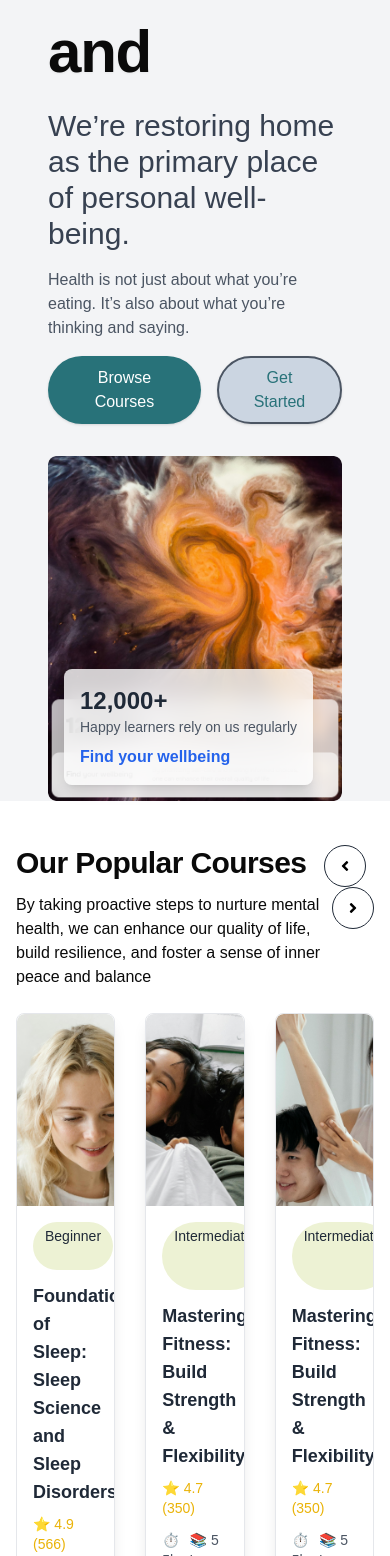
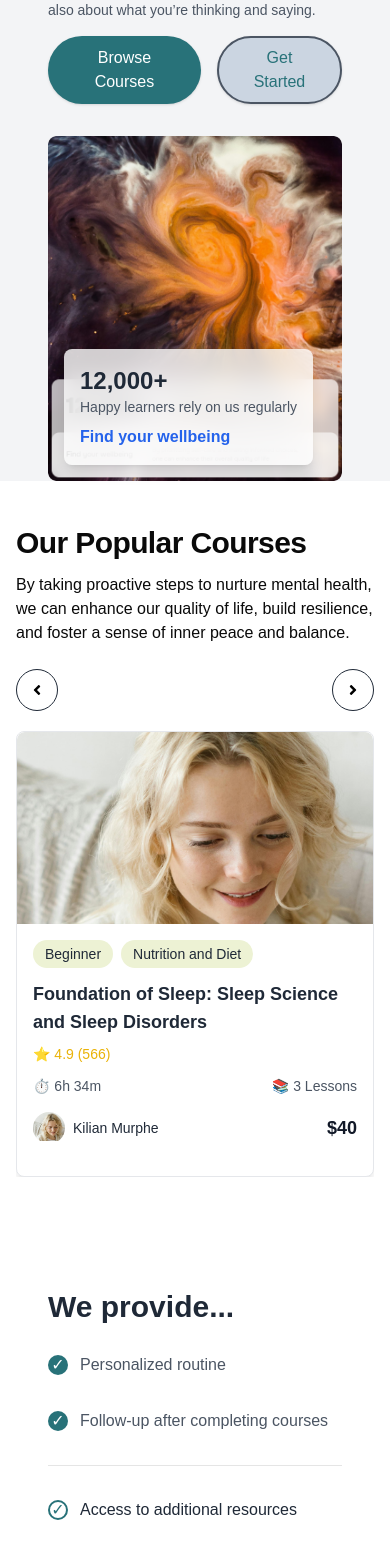
Before and after one commit to git12nazneen/Pinemesh, a Next.js app: page / in a window 390 px wide. Shown: the part 432-1988 px from the top of the page. Built offline with nearby package versions, Linux system fonts and the light colour scheme; no server answers.

Commit message:
responsive done

```diff
--- a/src/app/(landing-page)/_components/banner.jsx
+++ b/src/app/(landing-page)/_components/banner.jsx
@@ -7,7 +7,7 @@
   return (
     <section className='bg-gray-100 px-8'>
       <Container>
-        <div className="flex flex-col md:flex-row items-center justify-between  rounded-lg">
+        <div className="flex flex-col md:flex-row items-center justify-between rounded-lg">
 
           {/* <!-- Left Section: Content --> */}
           <div className="max-w-lg space-y-4">
@@ -18,12 +18,12 @@
               </span>
               <span className="text-gray-600 text-sm">(566)</span>
             </div>
-            <TypingAnimation  text=" #1 Platform Powering Health and Wellness"></TypingAnimation>
+            <TypingAnimation text=" #1 Platform Powering Health and Wellness" />
             {/* <!-- Description --> */}
-            <p className="text-gray-700 text-3xl">
+            <p className="text-gray-700 text-2xl sm:text-3xl md:text-4xl">
               We’re restoring home as the primary place of personal well-being.
             </p>
-            <p className="text-gray-600">
+            <p className="text-gray-600 text-sm sm:text-base md:text-lg">
               Health is not just about what you’re eating. It’s also about what you’re thinking and saying.
             </p>
 
@@ -53,8 +53,8 @@
 
             {/* <!-- Stats Card --> */}
             <div className="absolute bottom-4 left-4 bg-white p-4 rounded-lg shadow-lg backdrop-blur-md bg-opacity-80">
-              <p className="text-2xl font-bold text-gray-800">12,000+</p>
-              <p className="text-gray-600 text-sm">Happy learners rely on us regularly</p>
+              <p className="text-2xl sm:text-3xl md:text-4xl font-bold text-gray-800">12,000+</p>
+              <p className="text-gray-600 text-sm sm:text-base md:text-lg">Happy learners rely on us regularly</p>
               <p className="mt-2 text-blue-600 font-semibold">Find your wellbeing</p>
             </div>
           </div>
@@ -62,6 +62,5 @@
         </div>
       </Container>
     </section>
-
   )
 }
--- a/src/app/(landing-page)/_components/navbar.jsx
+++ b/src/app/(landing-page)/_components/navbar.jsx
@@ -18,18 +18,15 @@
 import { navLinks } from '@/lib/data';
 import { Button } from '@/components/ui/button';
 
-
-
 export const Navbar = () => {
   const [isOpen, setIsOpen] = useState(false);
-  // {JSON.stringfy(session)}
+  const { data: session } = useSession();
 
-  const closeDrawer = () => setIsOpen(false);   //for drawer
-  const { data: session } = useSession();
+  const closeDrawer = () => setIsOpen(false); // for drawer
 
   return (
     <nav className="sticky top-0 backdrop-blur-2xl bg-white shadow-lg dark:bg-gray-800 bg-opacity-80 z-50 py-2">
-      <div className="container px-6 py-2 mx-auto ">
+      <div className="container px-6 py-2 mx-auto">
         <div className="flex items-center justify-between">
           {/* Logo on the left side */}
           <Link href="/">
@@ -42,7 +39,6 @@
               />
             </div>
           </Link>
-
 
           {/* Mobile menu button */}
           <button
@@ -58,7 +54,7 @@
           {/* Backdrop for drawer */}
           {isOpen && (
             <div
-              className="fixed inset-0 bg-black bg-opacity-50 z-10 lg:hidden"
+              className="fixed inset-0 bg-gray-300 bg-opacity-80 z-10 lg:hidden"
               onClick={closeDrawer}
             ></div>
           )}
@@ -74,7 +70,7 @@
                 <path strokeLinecap="round" strokeLinejoin="round" d="M6 18L18 6M6 6l12 12" />
               </svg>
             </button>
-            <div className="flex flex-col items-start mt-16 space-y-4 px-6">
+            <div className="flex flex-col items-start mt-16 space-y-4 px-6 bg-gray-200">
               {navLinks.map((link) => (
                 <Link
                   key={link.href}
@@ -97,12 +93,13 @@
                     <DropdownMenuLabel>My Account</DropdownMenuLabel>
                     <DropdownMenuSeparator />
                     <DropdownMenuItem>{session.user?.name}</DropdownMenuItem>
-                    <DropdownMenuItem> <button onClick={() => signOut()} className="flex items-center gap-2">Sign out <ArrowDownRight /></button></DropdownMenuItem>
+                    <DropdownMenuItem>
+                      <button onClick={() => signOut()} className="flex items-center gap-2">Sign out <ArrowDownRight /></button>
+                    </DropdownMenuItem>
                   </DropdownMenuContent>
                 </DropdownMenu>
               )}
               <Link href="/dashboard" className="text-gray-700 dark:text-gray-200 hover:bg-gray-100 dark:hover:bg-gray-700 w-full px-3 py-2 rounded-md">Dashboard</Link>
-
             </div>
           </div>
 
@@ -112,19 +109,20 @@
               <Link
                 key={link.href}
                 href={link.href}
-                className='text-gray-900 '
+                className='text-gray-900'
               >
                 {link.label}
               </Link>
             ))}
 
             <h1>
-            <BriefcaseBusiness />
+              <BriefcaseBusiness />
             </h1>
             {!session ? (
               <Link href='/sign-in'>
                 <Button className='bg-[#287279]' title='Login'>Login</Button>
               </Link>
+
             ) : (
               <DropdownMenu>
                 <DropdownMenuTrigger className='border-none'>
@@ -134,14 +132,15 @@
                   <DropdownMenuLabel>My Account</DropdownMenuLabel>
                   <DropdownMenuSeparator />
                   <DropdownMenuItem>{session.user?.name}</DropdownMenuItem>
-                  <DropdownMenuItem> <button onClick={() => signOut()} className="flex items-center gap-2">Sign out <ArrowDownRight /></button></DropdownMenuItem>
                   <DropdownMenuItem>
-                    <Link href="/dashboard" className=" py-2 font-bold text-gray-700 dark:text-gray-200">Dashboard</Link>
+                    <button onClick={() => signOut()} className="flex items-center gap-2">Sign out <ArrowDownRight /></button>
+                  </DropdownMenuItem>
+                  <DropdownMenuItem>
+                    <Link href="/dashboard" className="py-2 font-bold text-gray-700 dark:text-gray-200">Dashboard</Link>
                   </DropdownMenuItem>
                 </DropdownMenuContent>
               </DropdownMenu>
             )}
-
           </div>
         </div>
       </div>
--- a/src/app/(landing-page)/_components/popularCourse.jsx
+++ b/src/app/(landing-page)/_components/popularCourse.jsx
@@ -16,13 +16,15 @@
   return (
     <Container>
       <div className="max-w-7xl mt-3 lg:mt-14 py-8">
-        <div className='flex justify-between'>
-          <div className='text-start  justify-start'>
-
-            <BlurIn word=' Our Popular Courses'></BlurIn>
-            <p className='max-w-3xl py-3 mb-3'>By taking proactive steps to nurture mental health, we can enhance our quality of life, build resilience, and foster a sense of inner peace and balance</p>
+        <div className='flex flex-col md:flex-row justify-between mb-5'>
+          <div className='text-start md:w-2/3'>
+            <BlurIn word='Our Popular Courses' />
+            <p className='max-w-3xl py-3 mb-3'>
+              By taking proactive steps to nurture mental health, we can enhance our quality of life, build resilience, and foster a sense of inner peace and balance.
+            </p>
           </div>
-          <div>
+          {/* Navigation buttons */}
+          <div className='flex justify-between md:w-1/3'>
             <button
               className="px-3 py-3 rounded-full text-black border border-gray-800"
               onClick={() => swiperRef.current.swiper.slidePrev()}
@@ -53,6 +55,9 @@
             640: {
               slidesPerView: 1,  // Only 1 card on small screens (e.g., mobile)
             },
+            340: {
+              slidesPerView: 1,  // Only 1 card on small screens (e.g., mobile)
+            },
           }}
         >
           {cards.map((course, index) => (
--- a/src/app/(landing-page)/_components/provide.jsx
+++ b/src/app/(landing-page)/_components/provide.jsx
@@ -4,50 +4,50 @@
 // components/ServicesSection.js
 export const Provide = () => {
   return (
-    <section className=" p-8 bg-white py-32">
+    <section className="p-2 lg:p-8 bg-white py-20 lg:py-32">
       <Container>
         <div className="flex flex-col md:flex-row items-center justify-between">
 
           {/* Text Content */}
-          <div className="md:w-1/2 space-y-16">
-            <h2 className="text-4xl font-semibold text-gray-800 px-6">We provide...</h2>
+          <div className="md:w-1/2 space-y-7 lg:space-y-16">
+            <h2 className="text-3xl md:text-4xl font-semibold text-gray-800 px-6">We provide...</h2>
             <ul className="space-y-8 px-6">
               <li className="flex items-center space-x-3">
                 <div className="w-5 h-5 bg-[#287279] text-white flex items-center justify-center rounded-full">
                   ✓
                 </div>
-                <p className="text-lg text-gray-600">Personalized routine</p>
+                <p className="text-base md:text-lg text-gray-600">Personalized routine</p>
               </li>
               <li className="flex items-center space-x-3">
                 <div className="w-5 h-5 bg-[#287279] text-white flex items-center justify-center rounded-full">
                   ✓
                 </div>
-                <p className="text-lg text-gray-600">Follow-up after completing courses</p>
+                <p className="text-base md:text-lg text-gray-600">Follow-up after completing courses</p>
               </li>
               <hr />
               <li className="flex items-center space-x-3">
                 <div className="w-5 h-5 border-2 border-[#287279] text-[#287279] flex items-center justify-center rounded-full">
                   ✓
                 </div>
-                <p className="text-lg text-gray-800 font-medium">
+                <p className="text-base md:text-lg text-gray-800 font-medium">
                   Access to additional resources
                 </p>
-
               </li>
-              <p className="px-10">We offer access to a variety of additional resources to enhance your experience, including exclusive tools, guides, and support materials designed to help you achieve your goals more effectively.</p>
+              <p className="px-6 md:px-10 text-sm md:text-base text-gray-600">
+                We offer access to a variety of additional resources to enhance your experience, including exclusive tools, guides, and support materials designed to help you achieve your goals more effectively.
+              </p>
               <hr />
               <li className="flex items-center space-x-3">
                 <div className="w-5 h-5 bg-[#287279] text-white flex items-center justify-center rounded-full">
                   ✓
                 </div>
-                <p className="text-lg text-gray-600">Free community support</p>
+                <p className="text-base md:text-lg text-gray-600">Free community support</p>
               </li>
             </ul>
 
-
-              <button className="px-6 py-2 rounded-full border-2 border-gray-600 bg-slate-300 hover:bg-[#287279] hover:text-white shadow text-[#287279]">
+            <button className="px-6 py-2 rounded-full border-2 border-gray-600 bg-slate-300 hover:bg-[#287279] hover:text-white shadow text-[#287279]">
               Learn More About Our Services
-              </button>
+            </button>
           </div>
 
           {/* Image Content */}
@@ -58,7 +58,7 @@
                 width={600}
                 src="/girl.png"
                 alt="Mother and Child"
-                className="rounded-lg shadow-lg"
+                className="rounded-lg shadow-lg max-w-full h-auto"
               />
               <div className="absolute top-4 left-4 w-10 h-10 bg-[#287279] text-white flex items-center justify-center rounded-full">
                 ✓
@@ -70,4 +70,4 @@
       </Container>
     </section>
   );
-}
+};
--- a/src/components/ui/sparkles-text.jsx
+++ b/src/components/ui/sparkles-text.jsx
@@ -49,7 +49,7 @@
 
   return (
     (<div
-      className={cn("text-4xl font-bold", className)}
+      className={cn("text-2xl lg:text-4xl font-bold", className)}
       {...props}
       style={
         {
--- a/src/components/ui/typing-animation.jsx
+++ b/src/components/ui/typing-animation.jsx
@@ -29,7 +29,7 @@
   return (
     (<h1
       className={cn(
-        "font-display text-start text-6xl font-bold leading-[5rem] tracking-[-0.02em] drop-shadow-sm",
+        "font-display text-start text-2xl lg:text-6xl font-bold leading-[5rem] tracking-[-0.02em] drop-shadow-sm",
         className
       )}>
       {displayedText ? displayedText : text}
```
